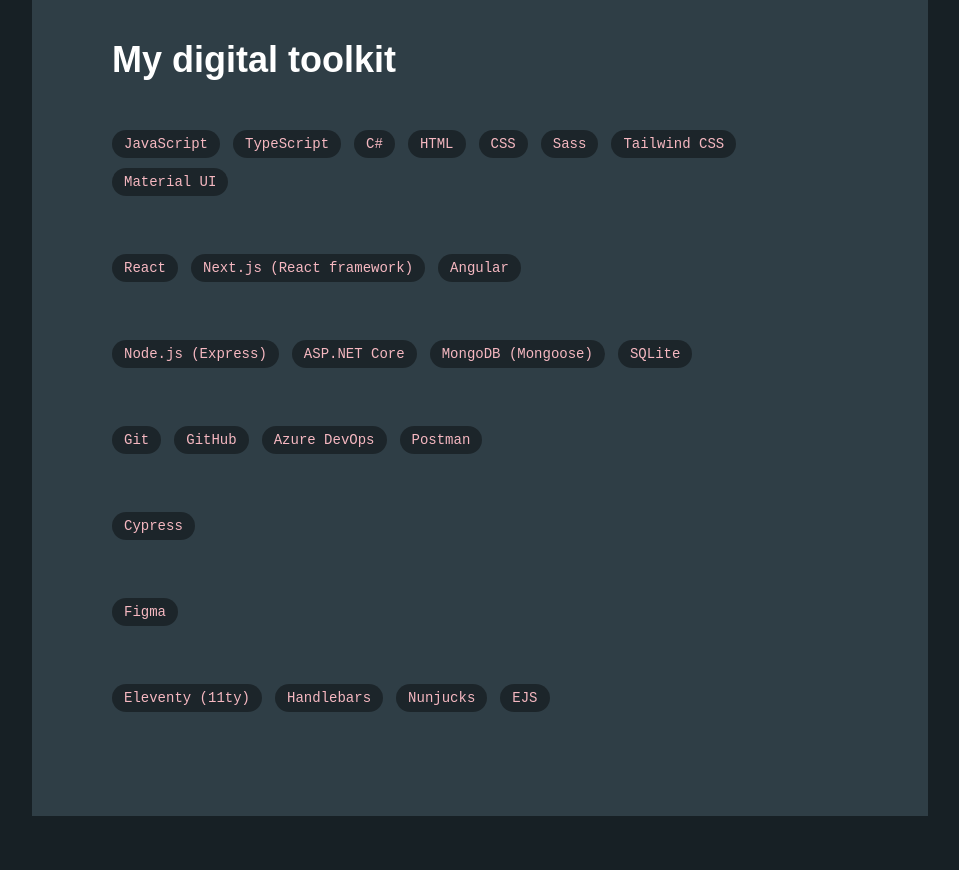
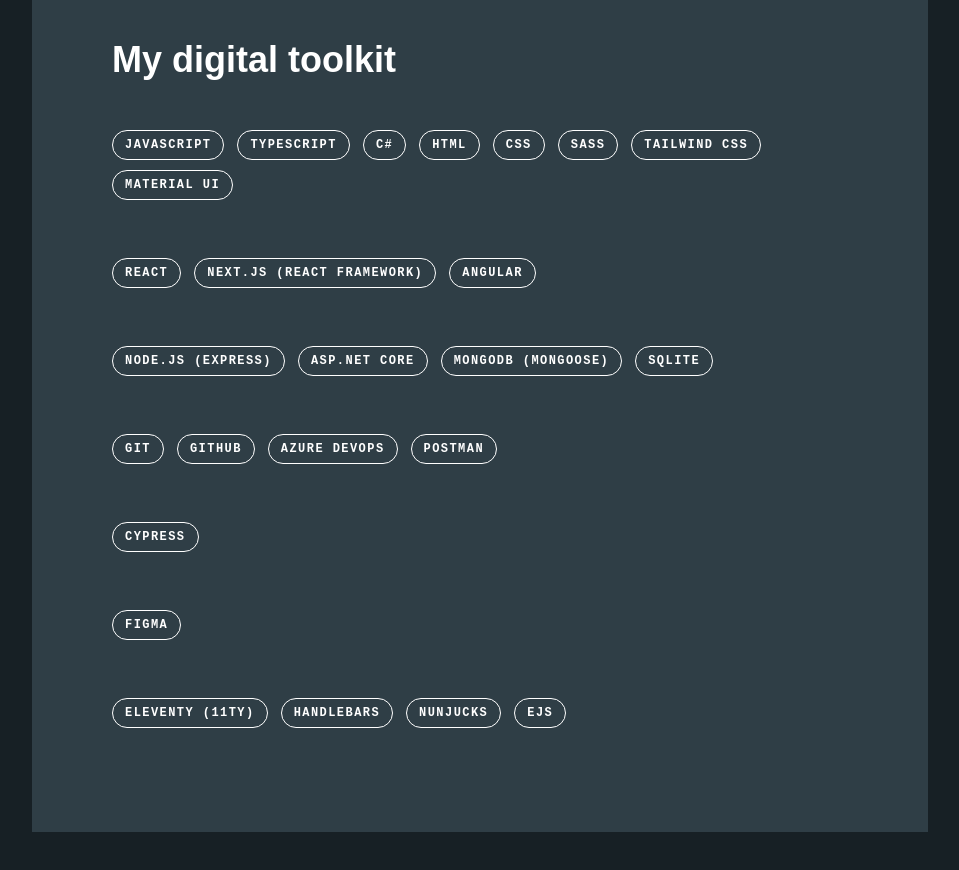
Before and after one commit to alexiahellsten/portfolio-2025, a React (Vite) app: page / in a window 1280 px wide. Shown: the part 2620-3490 px from the top of the page, without its empty margins (160-1119 px from the left). Built offline with nearby package versions, Linux system fonts and the light colour scheme.

Commit message:
Update Pill component

```diff
--- a/src/components/Pill.tsx
+++ b/src/components/Pill.tsx
@@ -1,6 +1,6 @@
 function Pill({ children }: { children: React.ReactNode }) {
   return (
-    <span className='markdown inline-block px-3 py-1 rounded-full text-sm font-medium mr-2 mb-2  bg-black/40 text-accent-light'>
+    <span className='markdown inline-flex items-center rounded-full border border-brand-border bg-transparent px-3 py-1.5 text-xs font-semibold uppercase tracking-[0.12em] text-brand-muted mr-2 mb-2'>
       {children}
     </span>
   );
```
